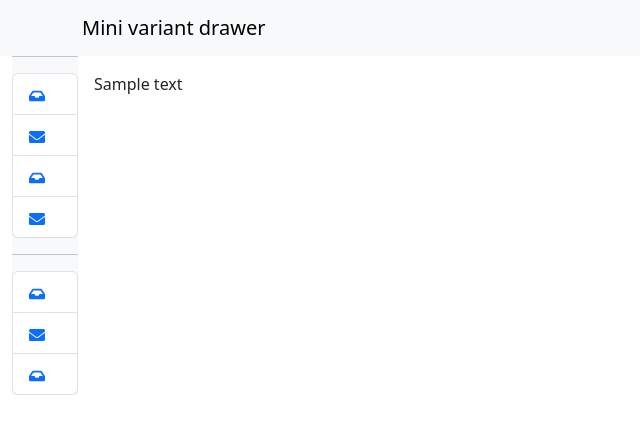
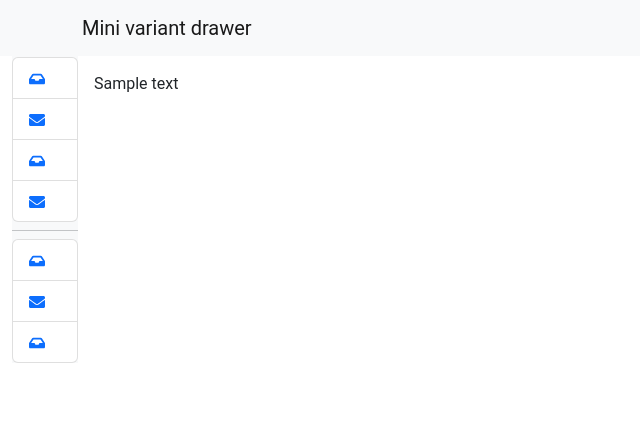
Before and after one commit to fkaaziebu/Bolt-replica, a React (Create React App) app in the folder client/: page /profile-page in a window 1280 px wide. Shown: the top 434 px of the page, without its empty margins (0-640 px from the left). Built offline with nearby package versions, Linux system fonts and the light colour scheme.

Commit message:
Driver profile page

```diff
--- a/client/package.json
+++ b/client/package.json
@@ -15,7 +15,9 @@
     "formik": "^2.4.0",
     "mdb-react-ui-kit": "^6.0.0",
     "react": "^18.2.0",
+    "react-bootstrap": "^2.7.4",
     "react-dom": "^18.2.0",
+    "react-icons": "^4.9.0",
     "react-redux": "^8.0.7",
     "react-router-dom": "^6.11.1",
     "react-scripts": "5.0.1",
--- a/client/src/scenes/profile-page/DriverProfile.jsx
+++ b/client/src/scenes/profile-page/DriverProfile.jsx
@@ -1,7 +1,12 @@
-import React, { useState } from 'react';
-import 'bootstrap/dist/css/bootstrap.min.css';
-import { Navbar, Nav, Container, ListGroup } from 'react-bootstrap';
-import { FaBars, FaChevronLeft, FaChevronRight, FaInbox, FaEnvelope } from 'react-icons/fa';
+import React, { useState } from "react";
+import { Navbar, Nav, Container, ListGroup } from "react-bootstrap";
+import {
+  FaBars,
+  FaChevronLeft,
+  FaChevronRight,
+  FaInbox,
+  FaEnvelope,
+} from "react-icons/fa";
 
 const drawerWidth = 240;
 
@@ -21,38 +26,43 @@
       <Navbar bg="light" expand="lg" fixed="top">
         <Container>
           <Navbar.Brand>Mini variant drawer</Navbar.Brand>
-          <Navbar.Toggle onClick={handleDrawerOpen} aria-controls="navbar-nav" />
+          <Navbar.Toggle
+            onClick={handleDrawerOpen}
+            aria-controls="navbar-nav"
+          >
+            <FaBars />
+          </Navbar.Toggle>
         </Container>
       </Navbar>
-      <Container fluid className={`d-flex ${open ? 'open' : ''}`}>
-        <Nav className={`flex-column bg-light sidebar ${open ? 'open' : ''}`}>
+      <Container fluid className={`d-flex ${open ? "open" : ""}`}>
+        <Nav className={`flex-column bg-light sidebar ${open ? "open" : ""}`}>
           <Nav.Item>
             <Nav.Link onClick={handleDrawerClose}>
               {open ? <FaChevronLeft /> : <FaChevronRight />}
             </Nav.Link>
           </Nav.Item>
-          <hr />
+          <hr className="my-2" />
           <ListGroup>
-            {['Inbox', 'Starred', 'Send email', 'Drafts'].map((text, index) => (
+            {["Inbox", "Starred", "Send email", "Drafts"].map((text, index) => (
               <ListGroup.Item key={text} className="d-block p-0">
                 <Nav.Link className="d-flex align-items-center">
                   <span className="me-3">
                     {index % 2 === 0 ? <FaInbox /> : <FaEnvelope />}
                   </span>
-                  <span className={`${open ? '' : 'd-none'}`}>{text}</span>
+                  <span className={`${open ? "" : "d-none"}`}>{text}</span>
                 </Nav.Link>
               </ListGroup.Item>
             ))}
           </ListGroup>
-          <hr />
+          <hr className="my-2" />
           <ListGroup>
-            {['All mail', 'Trash', 'Spam'].map((text, index) => (
+            {["All mail", "Trash", "Spam"].map((text, index) => (
               <ListGroup.Item key={text} className="d-block p-0">
                 <Nav.Link className="d-flex align-items-center">
                   <span className="me-3">
                     {index % 2 === 0 ? <FaInbox /> : <FaEnvelope />}
                   </span>
-                  <span className={`${open ? '' : 'd-none'}`}>{text}</span>
+                  <span className={`${open ? "" : "d-none"}`}>{text}</span>
                 </Nav.Link>
               </ListGroup.Item>
             ))}
```
Also changed, not shown: 1 other file (tests, documents, lock files or other folders).
